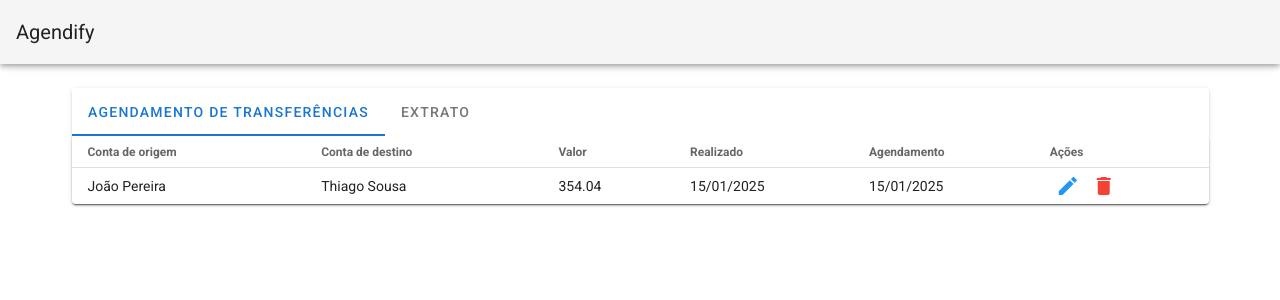
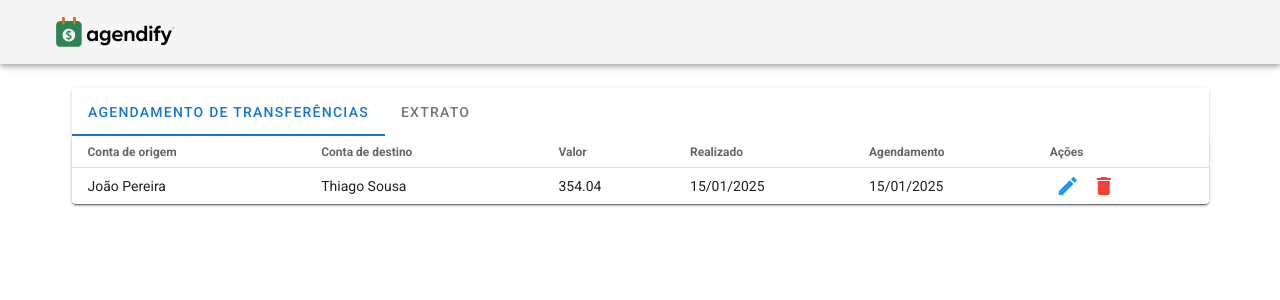
Before and after one commit to Thiago-developments/agendify-front, a Nuxt app: page /home in a window 1280 px wide. Shown: the top 300 px of the page. Built offline with nearby package versions, Linux system fonts and the light colour scheme.

Commit message:
feat: adicionando logo

```diff
--- a/layouts/default.vue
+++ b/layouts/default.vue
@@ -1,7 +1,7 @@
 <template>
   <v-app dark>
     <v-app-bar :clipped-left="clipped" fixed app>
-      <v-toolbar-title>{{ title }}</v-toolbar-title>
+      <img src="@/assets/icones/Logo.svg" alt="Logo" class="logo" />
       <v-spacer />
     </v-app-bar>
     <v-main>
@@ -19,21 +19,17 @@ export default {
     return {
       clipped: false,
       fixed: false,
-      items: [
-        {
-          icon: "mdi-apps",
-          title: "Welcome",
-          to: "/",
-        },
-        {
-          icon: "mdi-chart-bubble",
-          title: "Home",
-          to: "/home",
-        },
-      ],
-      right: true,
-      title: "Agendify",
     };
   },
 };
 </script>
+
+<style>
+.logo {
+  height: 100%;
+  width: auto;
+  max-height: inherit;
+  display: block;
+  margin: auto;
+}
+</style>
```
Also changed, not shown: assets/icones/Logo.svg (added).
